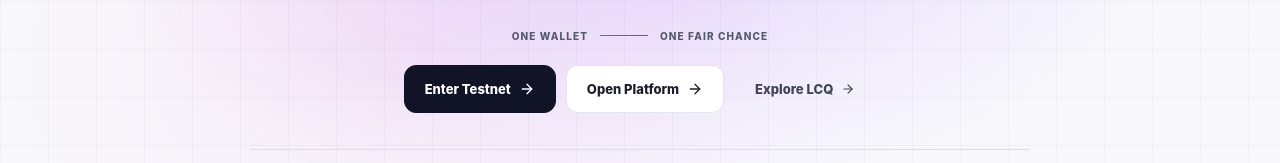
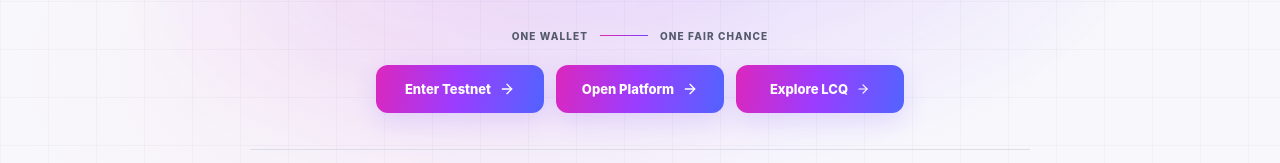
Before and after one commit to rabbitmainnet/rabbitchain.org, a React (Vite) app: page / in a window 1280 px wide. Shown: the part 539-702 px from the top of the page. Built offline with nearby package versions, Linux system fonts and the light colour scheme; no server answers.

Commit message:
style: finalize Rabbit Chain hero CTAs

```diff
--- a/src/styles.css
+++ b/src/styles.css
@@ -1285,3 +1285,65 @@
     height: 40px !important;
   }
 }
+
+/* HOME HERO CTA — FINAL */
+.home-page-v13 .hero-ctas {
+  gap: 12px !important;
+}
+
+.home-page-v13 .hero-ctas .button {
+  width: 168px !important;
+  min-width: 168px !important;
+  height: 48px !important;
+  padding: 0 18px !important;
+
+  display: inline-flex !important;
+  align-items: center !important;
+  justify-content: center !important;
+  gap: 8px !important;
+
+  background: #ffffff !important;
+  color: #111426 !important;
+
+  border: 1px solid #d9dce7 !important;
+  border-radius: 12px !important;
+  box-shadow: none !important;
+}
+
+.home-page-v13 .hero-ctas .button:hover {
+  background: #111426 !important;
+  color: #ffffff !important;
+  border-color: #111426 !important;
+}
+
+@media (max-width: 620px) {
+  .home-page-v13 .hero-ctas .button {
+    width: 100% !important;
+    min-width: 0 !important;
+  }
+}
+
+/* HOME HERO CTA — RABBIT GRADIENT */
+.home-page-v13 .hero-ctas .button {
+  background: linear-gradient(
+    100deg,
+    #dc27bd 0%,
+    #9b3cff 48%,
+    #5264ff 100%
+  ) !important;
+
+  color: #ffffff !important;
+  border: 0 !important;
+  box-shadow: 0 8px 24px rgba(126, 72, 255, 0.16) !important;
+}
+
+.home-page-v13 .hero-ctas .button:hover {
+  color: #ffffff !important;
+  transform: translateY(-2px);
+  box-shadow: 0 12px 30px rgba(126, 72, 255, 0.24) !important;
+  filter: brightness(1.05);
+}
+
+.home-page-v13 .hero-ctas .button svg {
+  color: currentColor !important;
+}
```
